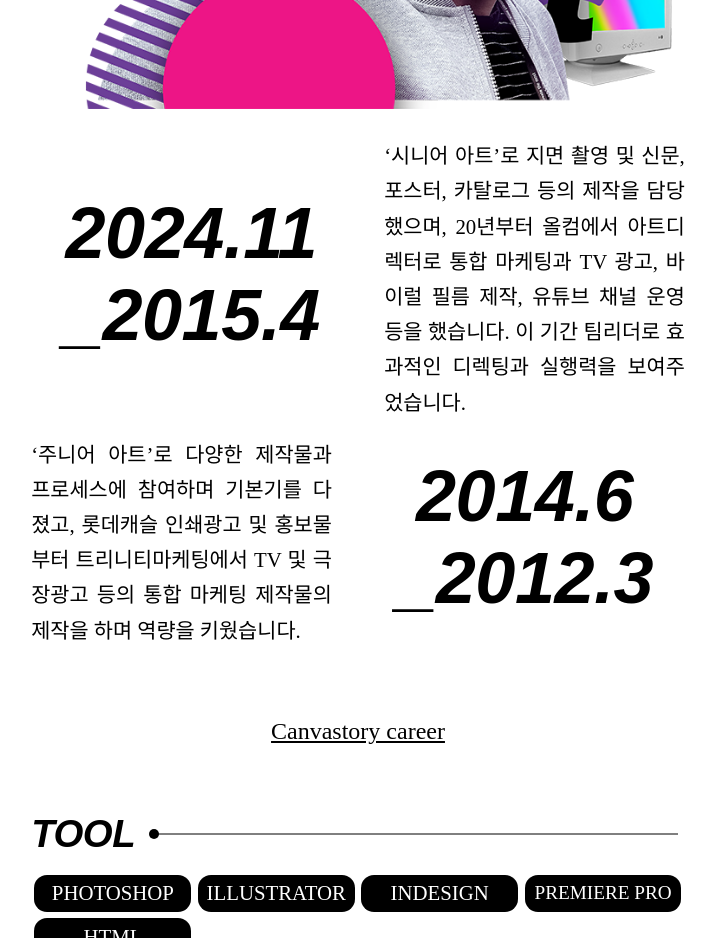
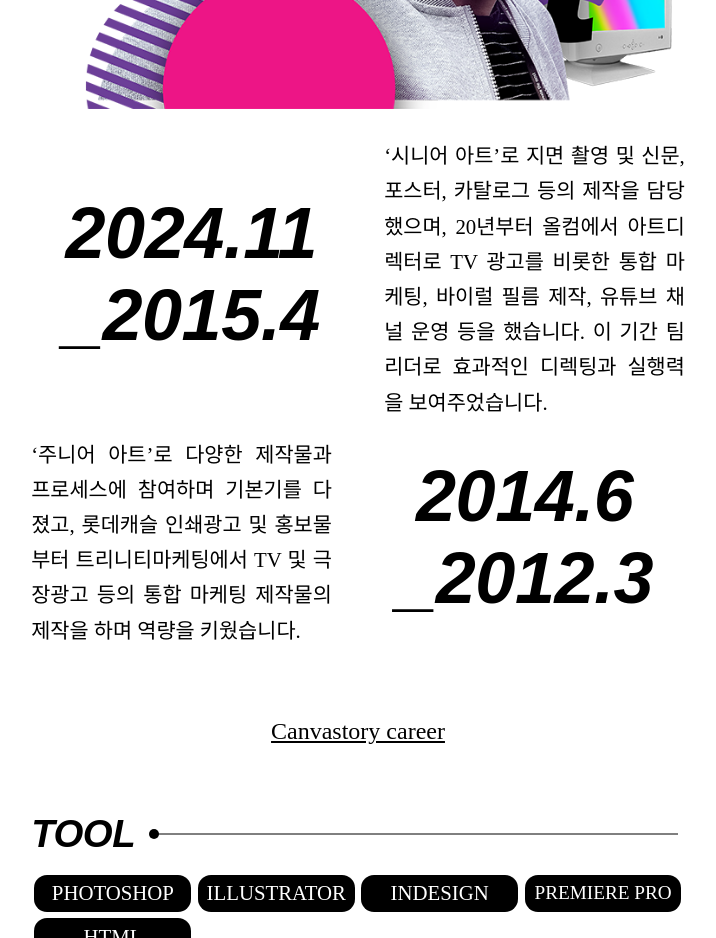
Before and after one commit to tigerjin7/2502-canvastage-250116-2, a plain HTML site: page index.html in a window 1280 px wide. Shown: the part 1920-2858 px from the top of the page, without its empty margins (282-998 px from the left). Drawn offline with Linux system fonts and the light colour scheme; a web font is replaced by a local one.

Commit message:
250213-1

```diff
--- a/index.html
+++ b/index.html
@@ -33,8 +33,9 @@
                 <div id="copy5">
                     ‘시니어 아트’로
                     지면 촬영 및 신문, 포스터, 카탈로그 등의 제작을 담당했으며,
-                    20년부터 올컴에서 아트디렉터로 통합 마케팅과 TV 광고, 바이럴 필름 제작,
-                    유튜브 채널 운영 등을 했습니다. 이 기간 팀리더로 효과적인 디렉팅과 실행력을 보여주었습니다.
+                    20년부터 올컴에서 아트디렉터로 TV 광고를 비롯한 통합 마케팅,
+                    바이럴 필름 제작, 유튜브 채널 운영 등을 했습니다.
+                    이 기간 팀리더로 효과적인 디렉팅과 실행력을 보여주었습니다.
                 </div>
             </div>
             <div id="mainbody3">
```
